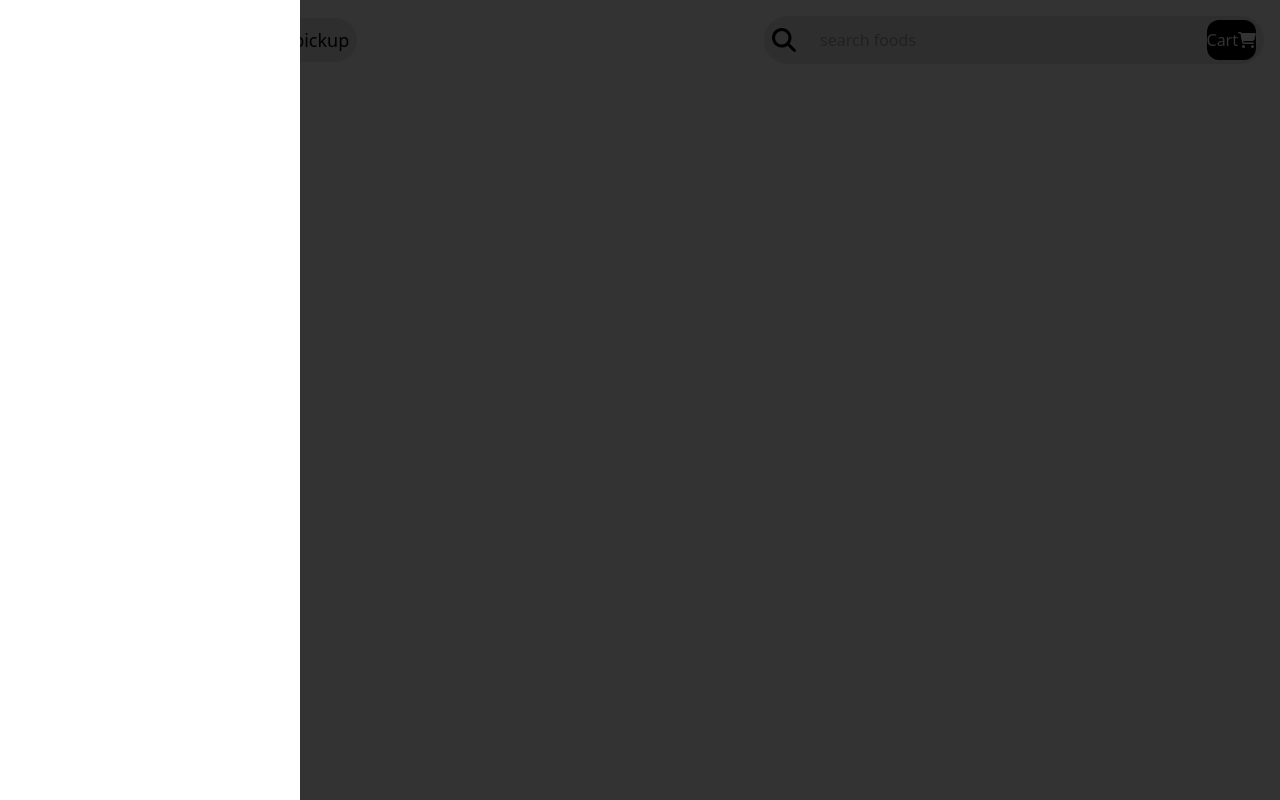
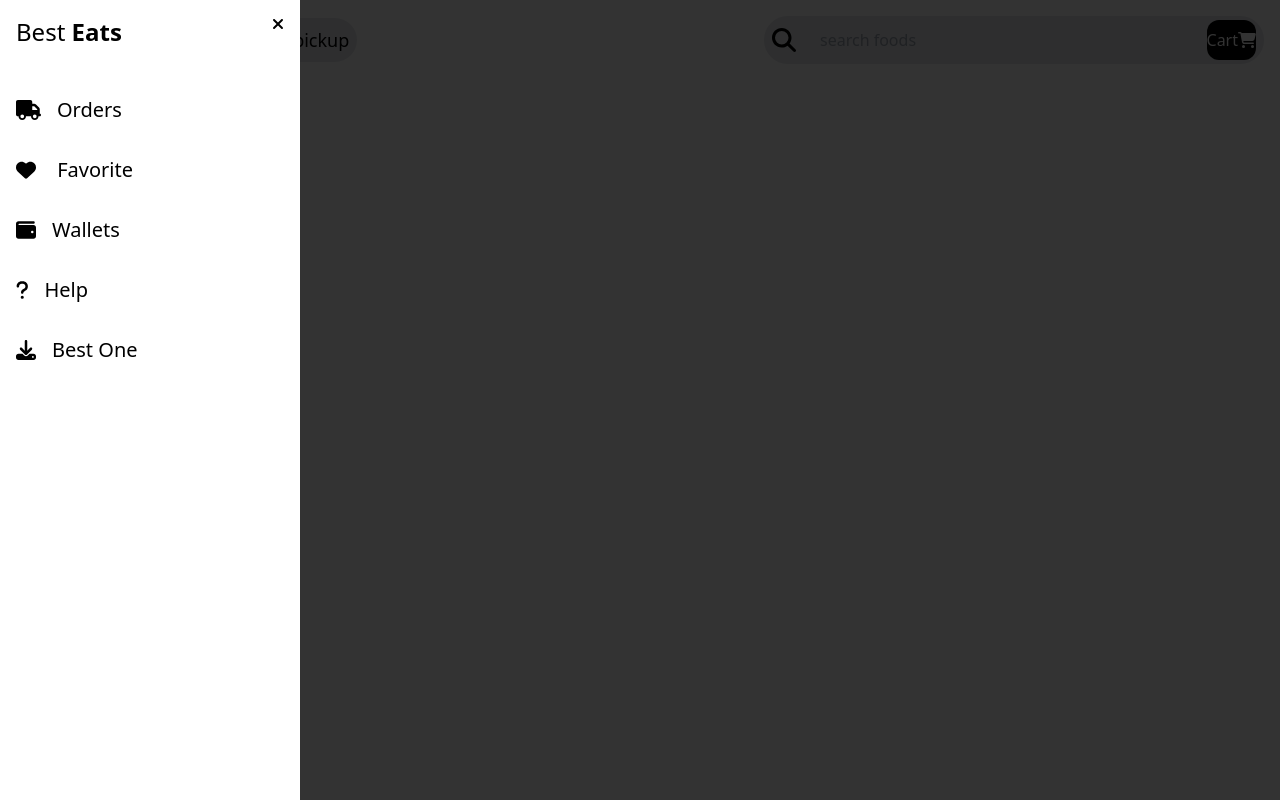
Before and after one commit to joeltmathew857/my-wheather--count, a React (Create React App) app: page / in a window 1280 px wide. Built offline with nearby package versions, Linux system fonts and the light colour scheme.

Commit message:
add side bar

```diff
--- a/src/Components/SideBar.jsx
+++ b/src/Components/SideBar.jsx
@@ -1,12 +1,19 @@
-import React from "react";
+import React, { useState } from "react";
 import { FontAwesomeIcon } from "@fortawesome/react-fontawesome";
 import {
   faBars,
   faSearch,
   faCartShopping,
+  faTimes,
+  faTruck,
+  faHeart,
+  faWallet,
+  faQuestion,
+  faDownload,
 } from "@fortawesome/free-solid-svg-icons";
 
 const SideBar = () => {
+  const [nav, setnav] = useState(false);
   return (
     <div className="max-w-[1640px] mx-auto flex justify-between items-center p-4">
       {/* left side */}
@@ -18,7 +25,7 @@ const SideBar = () => {
         <h1 className="text-2xl sm:text-3xl lg:text-4xl">
           Best <span className="font-bold">Eats</span>
         </h1>
-        <div className="sm:text-sm  lg:text-lg lg:flex hidden bg-gray-200 rounded-full ">
+        <div className="sm:text-sm lg:text-lg lg:flex hidden bg-gray-200 rounded-full ">
           <p className="bg-black p-2 rounded-full text-white">delivery</p>
           <p className="p-2">pickup</p>
         </div>
@@ -43,12 +50,44 @@ const SideBar = () => {
         </div>
       </div>
 
-      {/*mobile menu*/}
-      {/*overlay*/}
+      {/* mobile menu */}
+      {/* overlay */}
       <div className="bg-black/80 fixed w-full h-screen z-10 top-0 left-0"></div>
-      {/*side drawer menu*/}
+      {/* side drawer menu */}
       <div className="fixed top-0 left-0 w-[300px] h-screen bg-white z-10 duration-300">
-        <FontAwesomeIcon icon="fa-solid fa-x" />
+        <FontAwesomeIcon
+          icon={faTimes}
+          className="absolute right-4 top-4 cursor-pointer "
+          size={30}
+        />
+        <h2 className="text-2xl p-4 ">
+          Best <span className="font-bold ">Eats</span>
+        </h2>
+        <nav>
+          <ul className="flex flex-col p-4 text-gray-8">
+            <li className="text-xl py-4 cursor-pointer">
+              <FontAwesomeIcon icon={faTruck} className="mr-4" />
+              Orders
+            </li>
+            <li className="text-xl py-4 cursor-pointer">
+              <FontAwesomeIcon icon={faHeart} className="mr-4" />{" "}
+              {/* Use faHeart directly */}
+              Favorite
+            </li>
+            <li className="text-xl py-4 cursor-pointer">
+              <FontAwesomeIcon icon={faWallet} className="mr-4" />
+              Wallets
+            </li>
+            <li className="text-xl py-4 cursor-pointer">
+              <FontAwesomeIcon icon={faQuestion} className="mr-4" />
+              Help
+            </li>
+            <li className="text-xl py-4 cursor-pointer">
+              <FontAwesomeIcon icon={faDownload} className="mr-4 " />
+              Best One
+            </li>
+          </ul>
+        </nav>
       </div>
     </div>
   );
```
